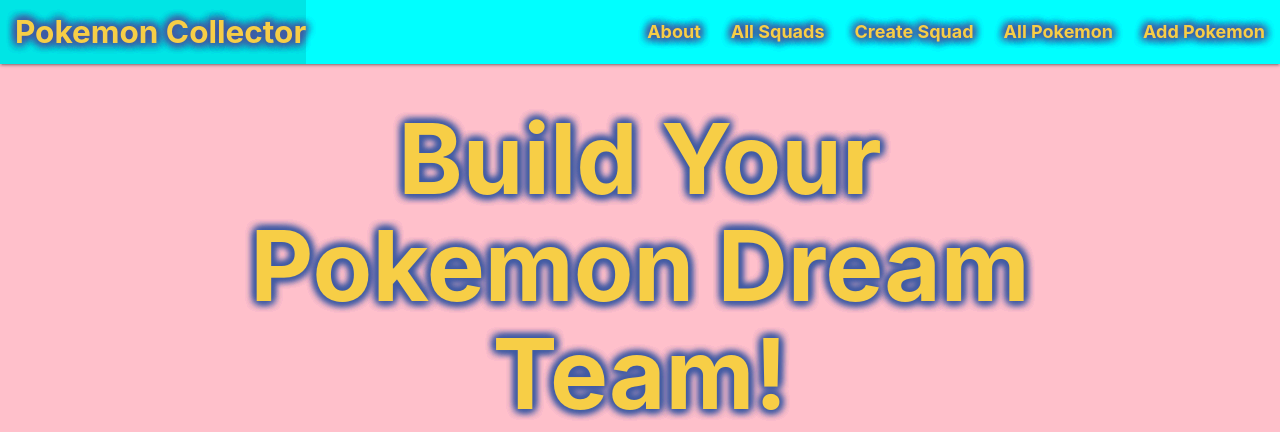
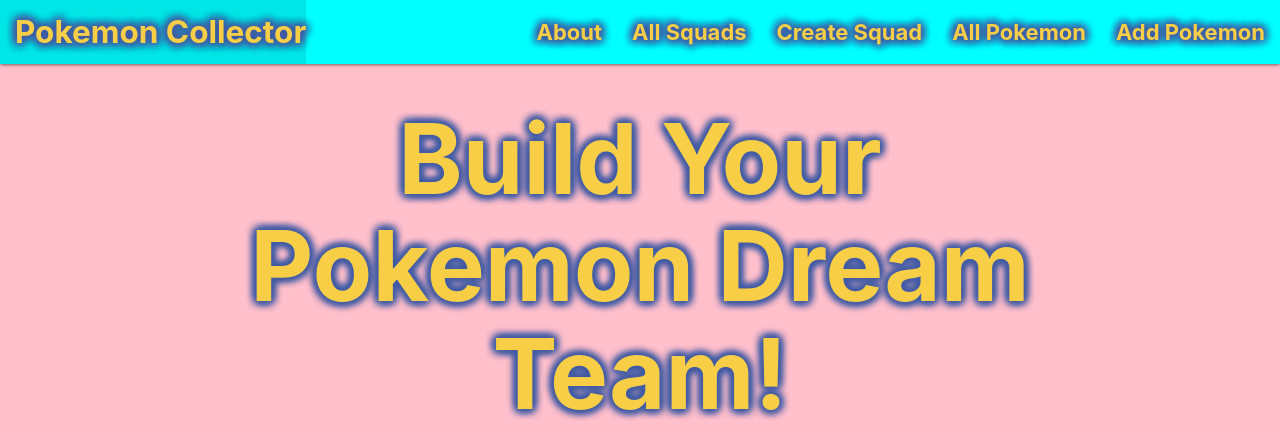
Before and after one commit to marsailifox/PokemonCollector, a Django app: page /about/ in a window 1280 px wide. Shown: the top 432 px of the page. Run offline with Django 4.2, Linux system fonts and the light colour scheme.

Commit message:
changed css

```diff
--- a/main_app/static/css/style.css
+++ b/main_app/static/css/style.css
@@ -33,7 +33,7 @@
 }
 
 nav ul a {
-  font-size: larger;
+  font-size: 22px;
   font-weight: 700;
   color: rgb(247, 206, 70);
   text-shadow: 9px 1px .5px rgb(64, 91, 164);
```
